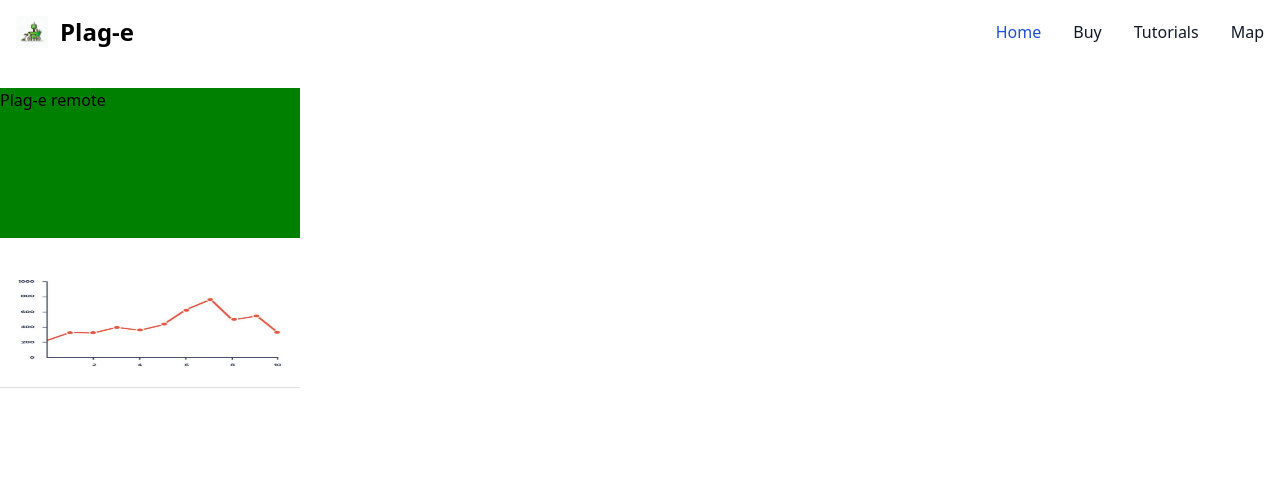
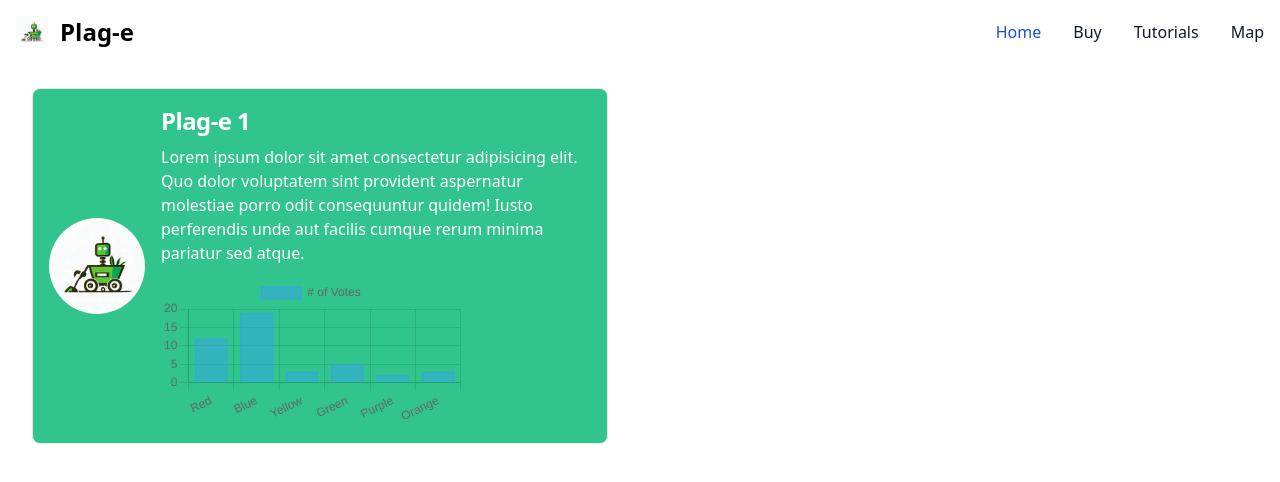
Before and after one commit to 0marContreras/plag-e-web, a website: page public/home.html in a window 1280 px wide. Drawn offline with nearby package versions, Linux system fonts and the light colour scheme.

Commit message:
Card Plag-e disigned

```diff
--- a/package.json
+++ b/package.json
@@ -16,5 +16,8 @@
     "nodemon": "^2.0.22",
     "postcss": "^8.4.24",
     "tailwindcss": "^3.3.2"
+  },
+  "dependencies": {
+    "chart.js": "^4.3.0"
   }
 }
--- a/public/StylesGlobals.css
+++ b/public/StylesGlobals.css
@@ -20,8 +20,13 @@ body{
 
 }
 
-.Map{
+.cardP{
+  background-color: #31C48D;
 
-	width: 700px;
-	height: 300px;
 }
+
+.logoC{
+	width: 40px;
+	height: 40px;
+
+}
--- a/public/home.html
+++ b/public/home.html
@@ -37,7 +37,43 @@
 		  </div>
 		</nav>
 		<br>
-	<div class="rectangulo border-0 ring-gray-600">Plag-e remote</div>
-	<img src="./images/graph.jpg" class="rectangulo" alt="Plag-e Logo"/>
+		<div class="ml-8 cardP flex flex-col items-center border border-gray-200 rounded-lg md:flex-row md:max-w-xl">
+			<img class="ml-4 rounded-full object-cover w-24 h-24 md:h-auto md:w-24" src="./images/OIG.jpg" alt="">
+			<div class="flex flex-col justify-between p-4 leading-normal">
+				<h5 class="mb-2 text-2xl font-bold tracking-tight text-white">Plag-e 1</h5>
+				<p class="mb-3 font-normal text-white">Lorem ipsum dolor sit amet consectetur adipisicing elit. Quo dolor voluptatem sint provident aspernatur molestiae porro odit consequuntur quidem! Iusto perferendis unde aut facilis cumque rerum minima pariatur sed atque.</p>
+
+			<div class="flex">
+				<div>
+					<canvas id="myChart"></canvas>
+				</div>
+
+				<script src="https://cdn.jsdelivr.net/npm/chart.js"></script>
+
+				<script >
+					const ctx = document.getElementById('myChart');
+
+					new Chart(ctx, {
+					type: 'bar',
+					data: {
+						labels: ['Red', 'Blue', 'Yellow', 'Green', 'Purple', 'Orange'],
+						datasets: [{
+						label: '# of Votes',
+						data: [12, 19, 3, 5, 2, 3],
+						borderWidth: 1
+						}]
+					},
+					options: {
+						scales: {
+						y: {
+							beginAtZero: true
+						}
+						}
+					}
+					});
+				</script>
+				</div>
+			</div>
+		</div>
 </body>
 </html>
```
Also changed, not shown: public/output.css, 1 other file.
